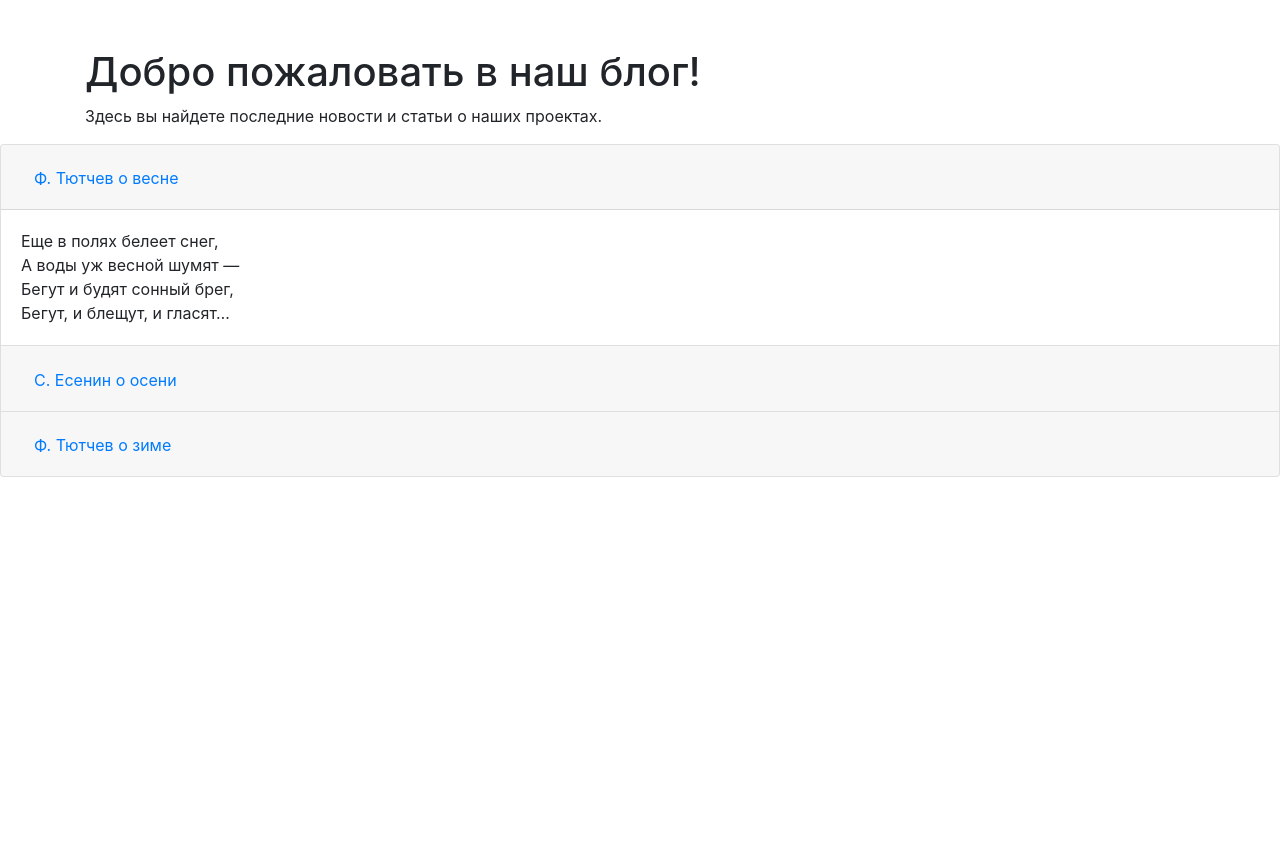
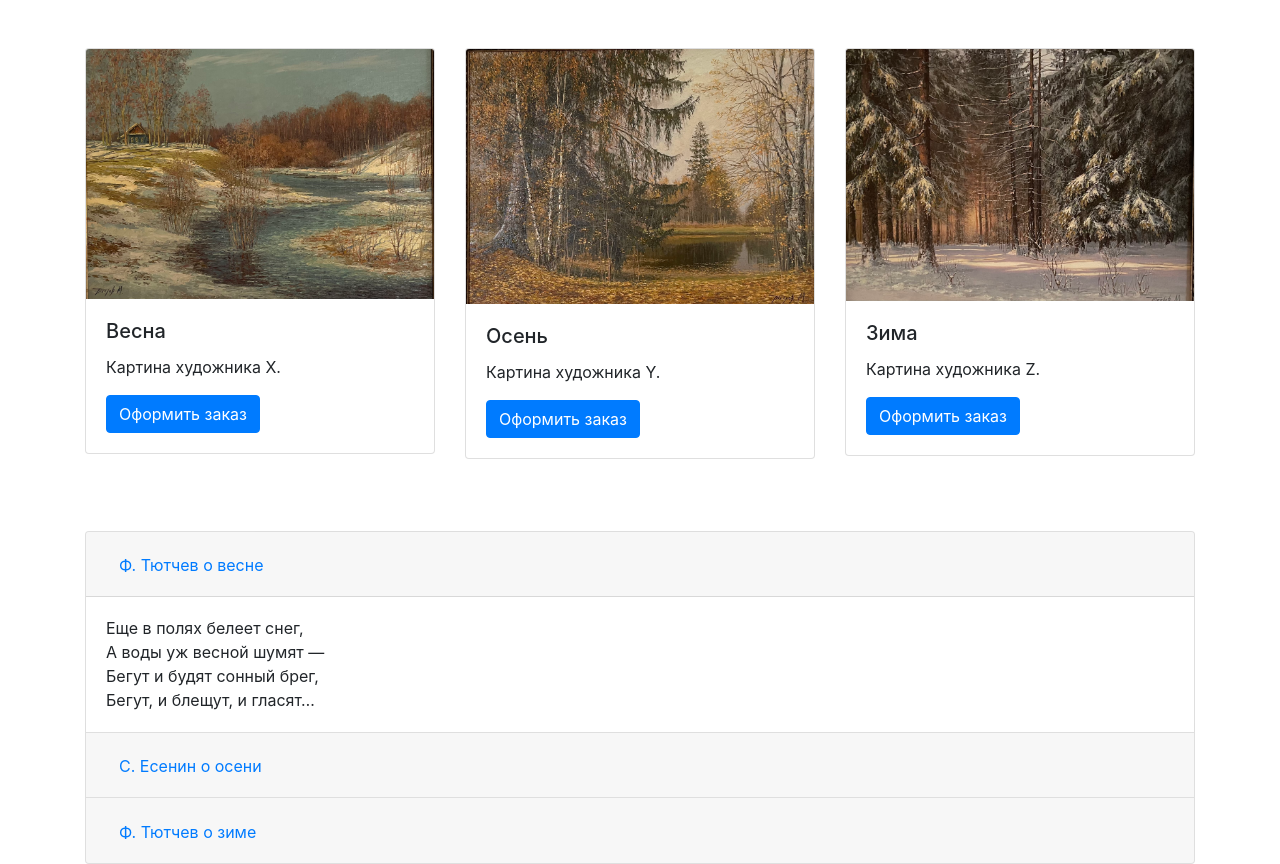
Before and after one commit to vk2012022/lessone120724flask1, a Flask app: template templates/blog1.html in a window 1280 px wide. Shown: the part 40-904 px from the top of the page. Before the commit the page ends 517 px from the top, so only its background shows below. Run offline with Flask 3, Linux system fonts and the light colour scheme; the template is opened without the code that fills it, so the values that code supplies are empty; some libraries are stand-ins or nearby versions.

Commit message:
add new code 130724

```diff
--- a/templates/blog1.html
+++ b/templates/blog1.html
@@ -20,10 +20,46 @@
             </li>
         </ul>
     </nav>
-    <div class="container">
-        <h1 class="mt-5">Добро пожаловать в наш блог!</h1>
-        <p>Здесь вы найдете последние новости и статьи о наших проектах.</p>
-    </div>
+
+         <!-- Вторая секция: карточки -->
+
+
+ <main class="container mt-5" id="home">
+  <section class="mt-5" id="about">
+      <div class="row">
+        <div class="col-lg-4 col-md-6 mb-4">
+          <div class="card">
+            <img src="../static/image/IMG_1479.jpg" class="card-img-top" alt="...">
+            <div class="card-body">
+              <h5 class="card-title">Весна</h5>
+              <p class="card-text">Картина художника X.</p>
+              <a href="#" class="btn btn-primary">Оформить заказ</a>
+            </div>
+          </div>
+        </div>
+        <div class="col-lg-4 col-md-6 mb-4">
+          <div class="card">
+            <img src="../static/image/IMG_1480.jpg" class="card-img-top" alt="...">
+            <div class="card-body">
+              <h5 class="card-title">Осень</h5>
+              <p class="card-text">Картина художника Y.</p>
+              <a href="#" class="btn btn-primary">Оформить заказ</a>
+            </div>
+          </div>
+        </div>
+        <div class="col-lg-4 col-md-6 mb-4">
+          <div class="card">
+            <img src="../static/image/IMG_1481.jpg" class="card-img-top" alt="...">
+            <div class="card-body">
+              <h5 class="card-title">Зима</h5>
+              <p class="card-text">Картина художника Z.</p>
+              <a href="#" class="btn btn-primary">Оформить заказ</a>
+            </div>
+          </div>
+        </div>
+      </div>
+  </section>
+  <section class="mt-5">
     <div class="accordion" id="accordionExample">
         <div class="card">
           <div class="card-header" id="headingOne">
@@ -92,7 +128,8 @@
           </div>
         </div>
       </div>
-
+  </section>
+ </main>
     <script src="https://code.jquery.com/jquery-3.3.1.slim.min.js"></script>
     <script src="https://cdnjs.cloudflare.com/ajax/libs/popper.js/1.14.7/umd/popper.min.js"></script>
     <script src="https://stackpath.bootstrapcdn.com/bootstrap/4.3.1/js/bootstrap.min.js"></script>
--- a/templates/contacts.html
+++ b/templates/contacts.html
@@ -4,10 +4,11 @@
     <meta charset="UTF-8">
     <title>Контакты</title>
     <link rel="stylesheet" href="https://stackpath.bootstrapcdn.com/bootstrap/4.3.1/css/bootstrap.min.css">
+    <link rel="stylesheet" href="..\static\style.css">
 </head>
 <body>
     <nav class="navbar navbar-expand-lg navbar-light bg-light">
-        <a class="navbar-brand" href="#">У природы нет плохой погоды...</a>
+        <a class="navbar-brand" href="/">У природы нет плохой погоды...</a>
         <button class="navbar-toggler" type="button" data-toggle="collapse" data-target="#navbarNav" aria-controls="navbarNav" aria-expanded="false" aria-label="Toggle navigation">
             <span class="navbar-toggler-icon"></span>
         </button>
```
Also changed, not shown: static/style.css (+9 -1 lines), templates/blog.html (+7 -2 lines), templates/index.html (+5 -2 lines), templates/index1.html (+3 -42 lines).
